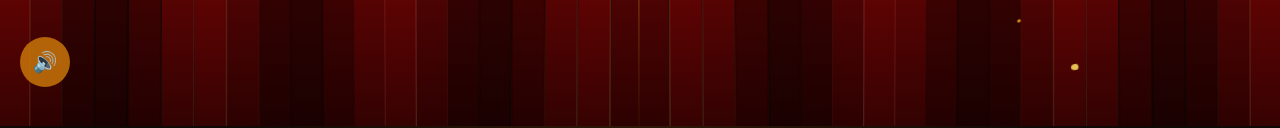
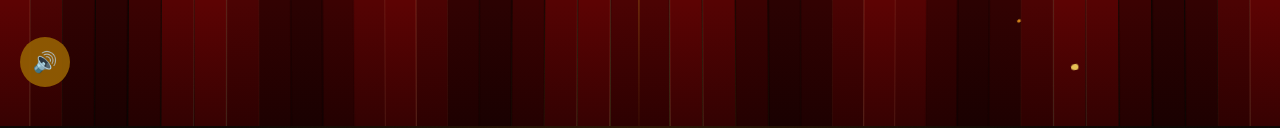
Before and after one commit to Vishnu868/wedding-invite, a plain HTML site: page index.html in a window 1280 px wide. Shown: the part 693-821 px from the top of the page. Drawn offline with nearby package versions, Linux system fonts and the light colour scheme; animation ran at ten frames a second; a web font is replaced by a local one.

Commit message:
Initial commit

```diff
--- a/index.html
+++ b/index.html
@@ -221,7 +221,7 @@ footer{background:#040302;padding:55px 28px 70px;text-align:center;border-top:1p
   height:50px;
   border:none;
   border-radius:50%;
-  background:rgba(200,117,10,0.85);
+  background:rgba(148, 95, 3, 0.919);
   color:#fff;
   font-size:20px;
   cursor:pointer;
```
